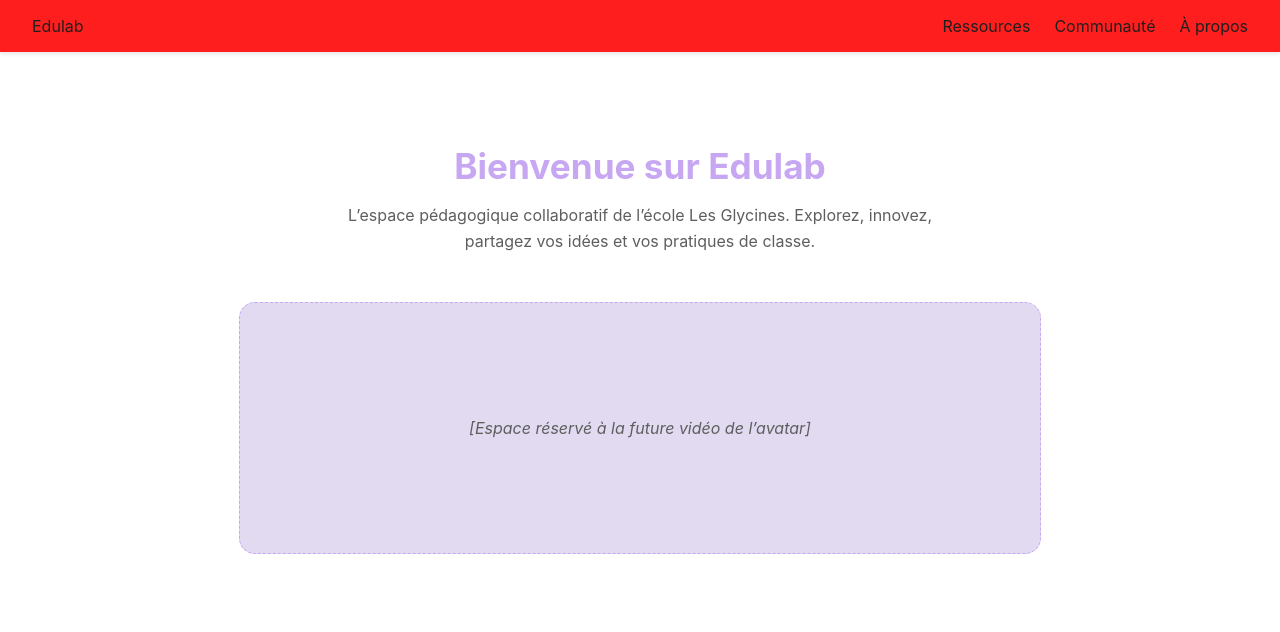
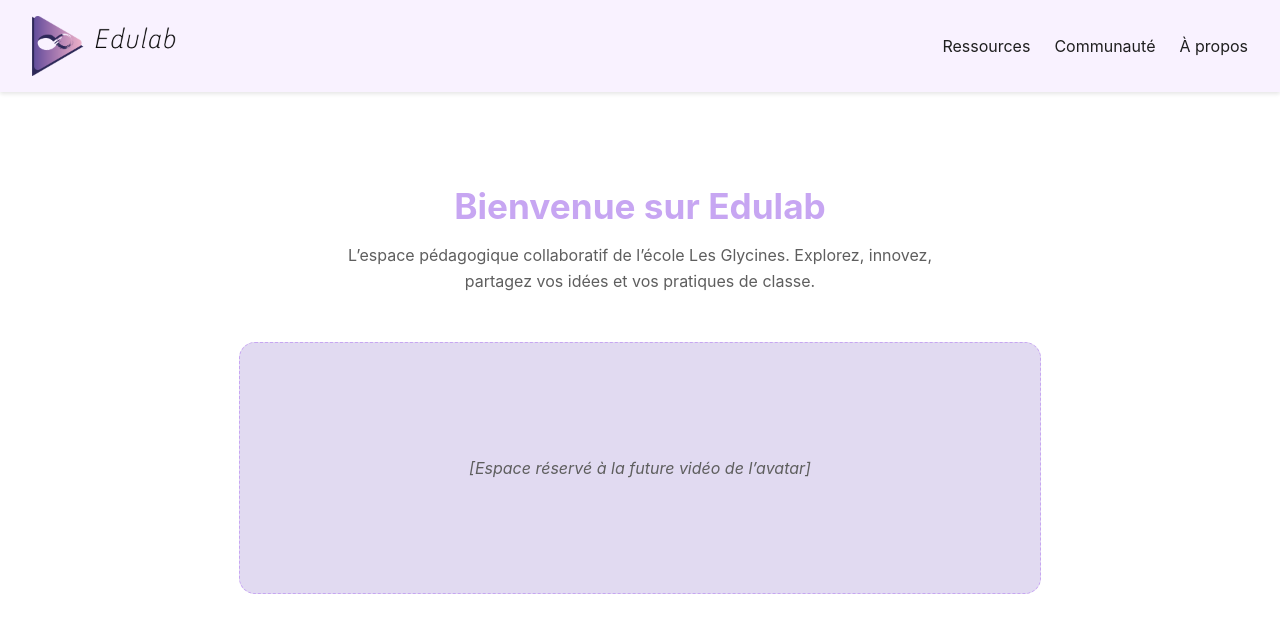
Before and after one commit to atosprime225-dev/edulab, a Next.js app in the folder glycine-repaire/: page / in a window 1280 px wide. Shown: the top 632 px of the page. Built offline with nearby package versions, Linux system fonts and the light colour scheme.

Commit message:
Ajout logo naviguation

```diff
--- a/glycine-repaire/components/Header.module.css
+++ b/glycine-repaire/components/Header.module.css
@@ -1,8 +1,18 @@
+.logoContainer {
+    display: flex;
+    align-items: center;
+    gap: 0.5rem;
+}
+.siteName {
+    color: rgb(0, 0, 0);
+    font-size: 1.5rem;
+    font-weight: bold;
+}
 .Header {
     display: flex;
 justify-content: space-between;
     align-items: center;
-    background-color: rgb(255, 30, 30);
+    background-color: rgb(249, 242, 255);
   padding: 1rem 2rem;
   box-shadow: 0 2px 4px rgba(0,0,0,0.1);
 }
--- a/glycine-repaire/components/Header.tsx
+++ b/glycine-repaire/components/Header.tsx
@@ -1,9 +1,12 @@
 // components/Header.tsx
+import Image from 'next/image';
 import styles from './Header.module.css';
 export default function Header() {
   return (
   <header className={styles.Header}>
-      <div> Edulab</div>
+      <div className={styles.logoContainer}>
+        <Image src="/Edulab triangle imbriqué.png" alt="Logo Edulab" width={92} height={92} style={{height: 'auto' , width: 'auto', maxHeight: '60px'}} />
+      </div>
     <nav className={styles.navlinks}>
       <div className={styles.dropdown}>
       <a href="#">Ressources</a>
```
Also changed, not shown: glycine-repaire/public/Edulab triangle imbriqué.png (added).
